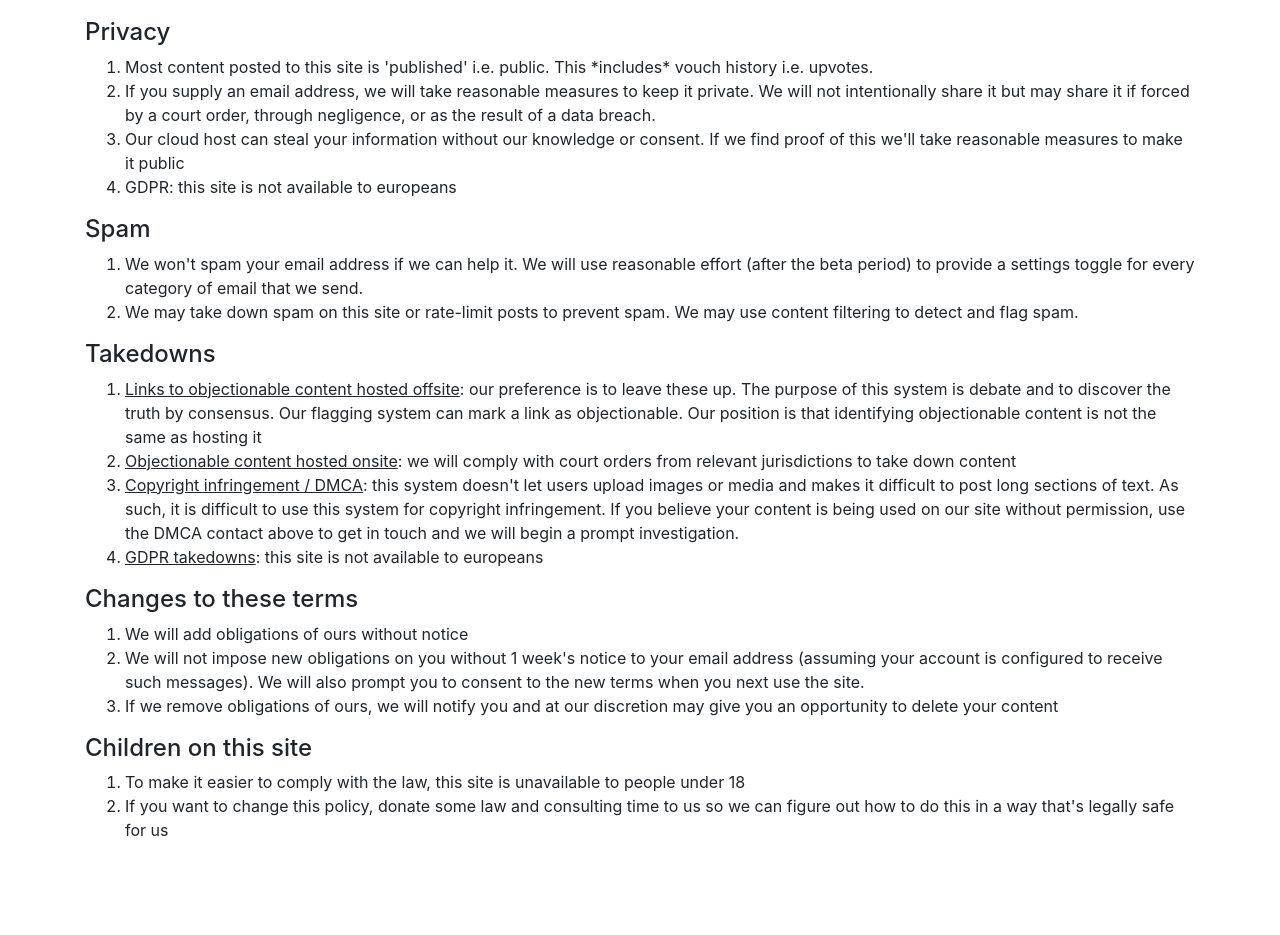
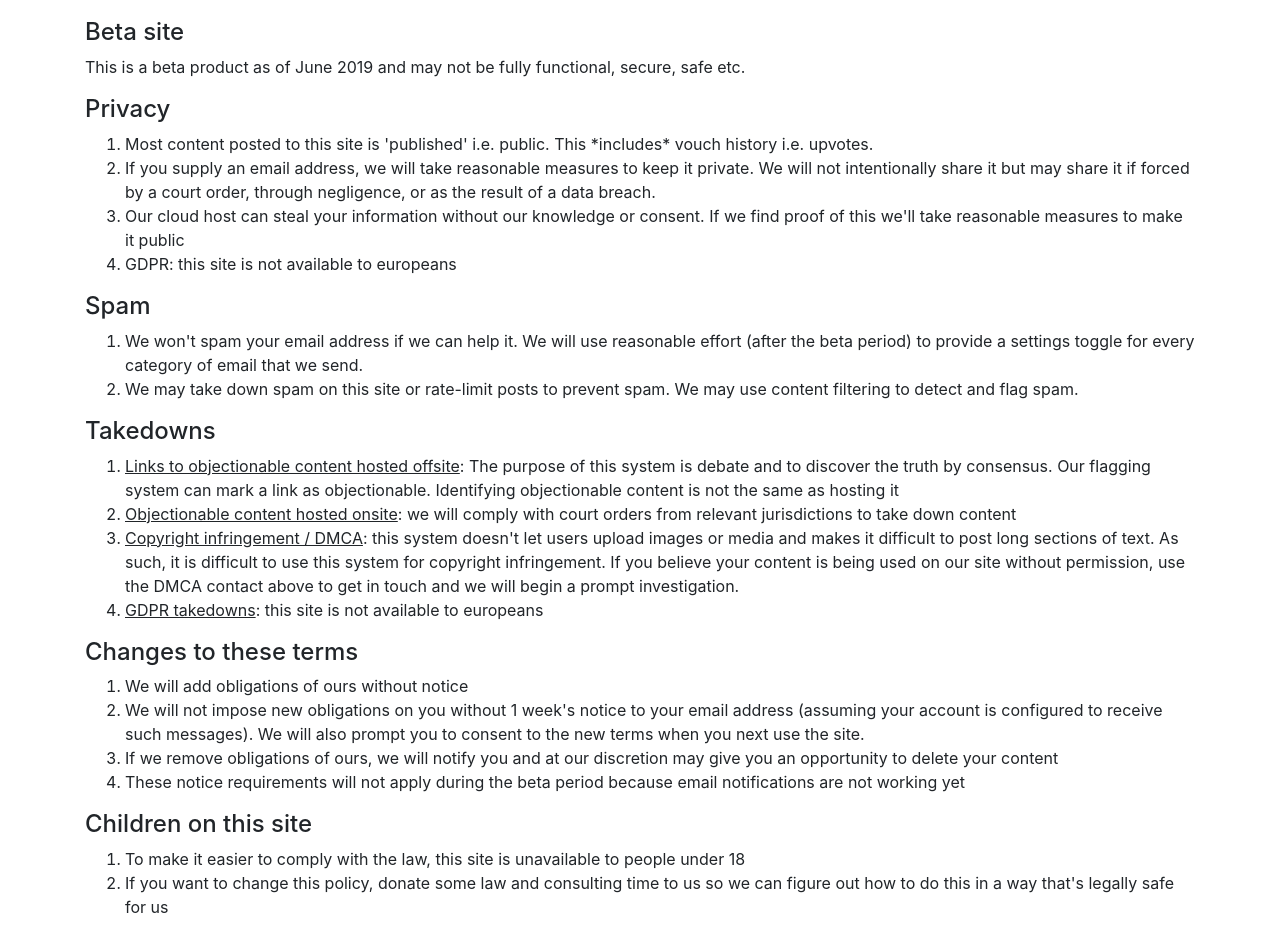
Before and after one commit to abe-winter/trustgator, a Python web app: template trustgator/templates/legal.htm in a window 1280 px wide. Shown: the part 132-1067 px from the top of the page. Before the commit the page ends 968 px from the top, so only its background shows below. Run offline with Jinja, Linux system fonts and the light colour scheme; the template is opened without the code that fills it, so the values that code supplies are empty; some libraries are stand-ins or nearby versions.

Commit message:
terms tweaks

```diff
--- a/trustgator/templates/legal.htm
+++ b/trustgator/templates/legal.htm
@@ -4,6 +4,8 @@
 <div class="container">
   <div class="h2">⚖️ Policies and terms</div>
   <p>Email contact for DMCA takedowns: {{ ocilla }}</p>
+  <div class="h4">Beta site</div>
+  <p>This is a beta product as of June 2019 and may not be fully functional, secure, safe etc.
   <div class="h4">Privacy</div>
   <ol>
     <li>Most content posted to this site is 'published' i.e. public. This *includes* vouch history i.e. upvotes.</li>
@@ -18,7 +20,7 @@
   </ol>
   <div class="h4">Takedowns</div>
   <ol>
-    <li><u>Links to objectionable content hosted offsite</u>: our preference is to leave these up. The purpose of this system is debate and to discover the truth by consensus. Our flagging system can mark a link as objectionable. Our position is that identifying objectionable content is not the same as hosting it</li>
+    <li><u>Links to objectionable content hosted offsite</u>: The purpose of this system is debate and to discover the truth by consensus. Our flagging system can mark a link as objectionable. Identifying objectionable content is not the same as hosting it</li>
     <li><u>Objectionable content hosted onsite</u>: we will comply with court orders from relevant jurisdictions to take down content</li>
     <li><u>Copyright infringement / DMCA</u>: this system doesn't let users upload images or media and makes it difficult to post long sections of text. As such, it is difficult to use this system for copyright infringement. If you believe your content is being used on our site without permission, use the DMCA contact above to get in touch and we will begin a prompt investigation.</li>
     <li><u>GDPR takedowns</u>: this site is not available to europeans</li>
@@ -28,6 +30,7 @@
     <li>We will add obligations of ours without notice</li>
     <li>We will not impose new obligations on you without 1 week's notice to your email address (assuming your account is configured to receive such messages). We will also prompt you to consent to the new terms when you next use the site.</li>
     <li>If we remove obligations of ours, we will notify you and at our discretion may give you an opportunity to delete your content</li>
+    <li>These notice requirements will not apply during the beta period because email notifications are not working yet</li>
   </ol>
   <div class="h4">Children on this site</div>
   <ol>
```
